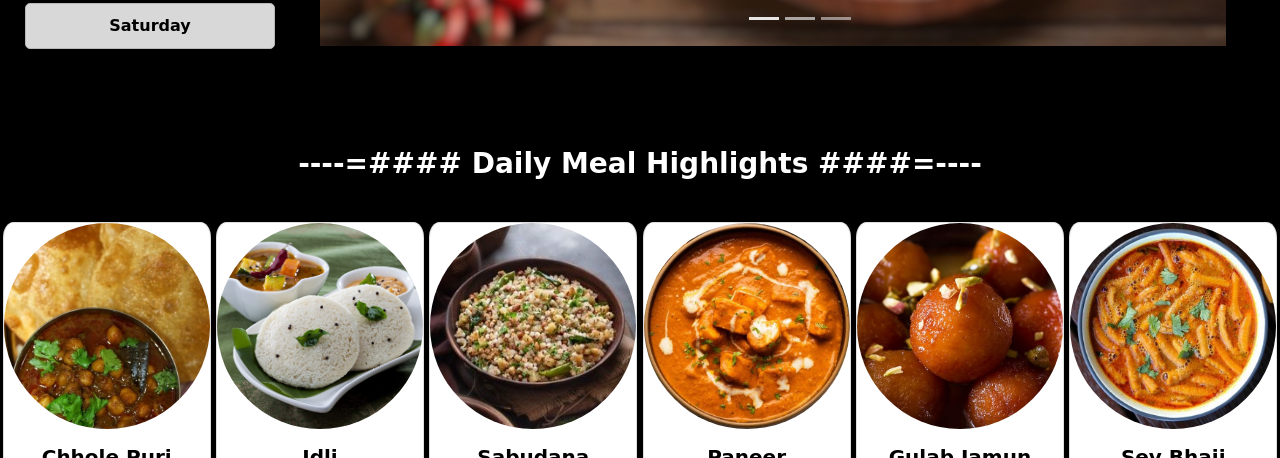
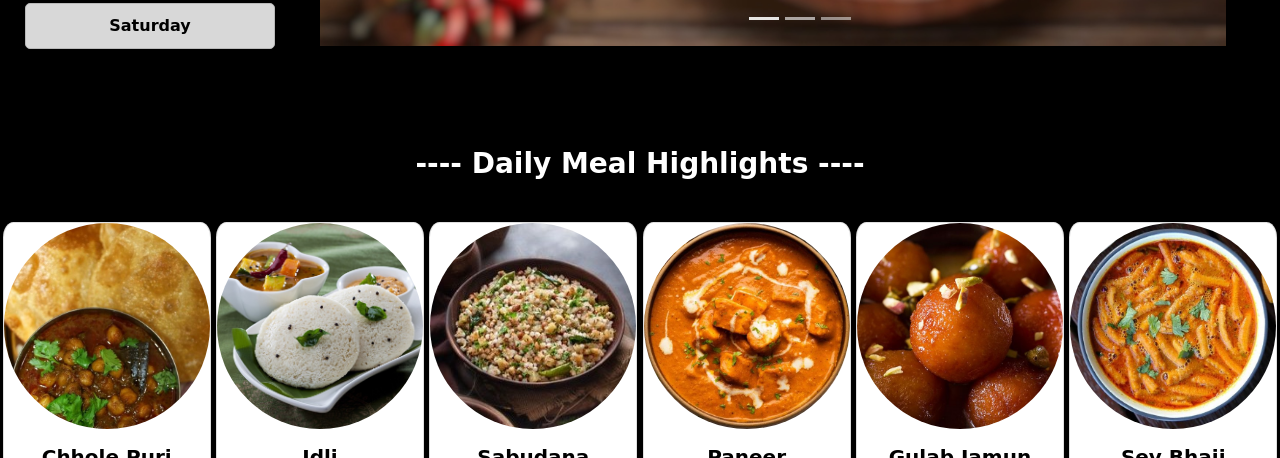
Before and after one commit to yashita13/MealMap, a plain HTML site: page index.html in a window 1280 px wide. Shown: the part 642-1100 px from the top of the page. Drawn offline with nearby package versions, Linux system fonts and the light colour scheme.

Commit message:
removed the hashtags, check 3

```diff
--- a/index.html
+++ b/index.html
@@ -399,7 +399,7 @@
         </div>
     </div>
     <div class="menu" id="menu">
-        <h3> <br><br><br>----=#### Daily Meal Highlights ####=----<br><br></h3>
+        <h3> <br><br><br>---- Daily Meal Highlights ----<br><br></h3>
     </div>
 
 
```
